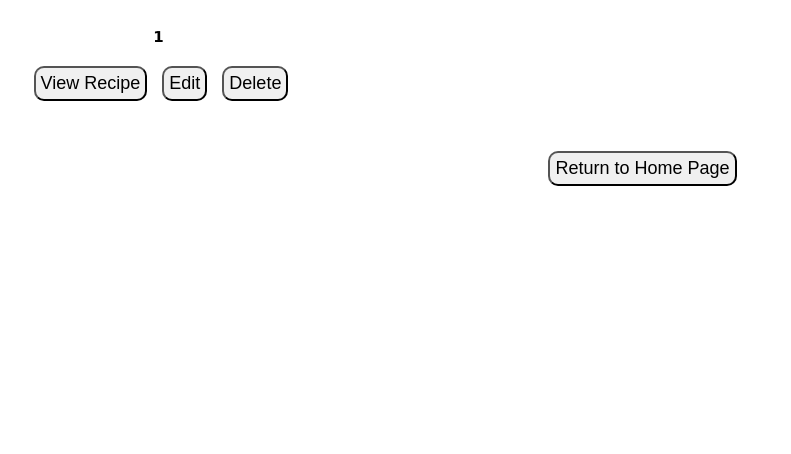
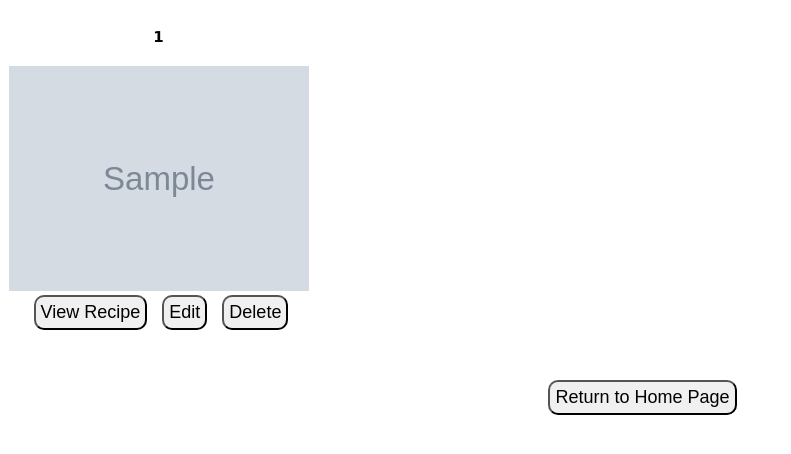
Before and after one commit to staticBytess/Recipe-APP, a Flask app: template flaskApp/templates/userdata.html in a window 1280 px wide. Shown: the top 454 px of the page, without its empty margins (0-791 px from the left). Run offline with Flask 3, Linux system fonts and the light colour scheme; the template is opened without the code that fills it: most values are stand-ins (such as "Sample title", 1, 10 or a date in 2020); grey boxes marked "Sample" are stand-in pictures.

Commit message:
Now displays an image with each recipe

```diff
--- a/flaskApp/templates/userdata.html
+++ b/flaskApp/templates/userdata.html
@@ -8,6 +8,7 @@
         {% for recipe in recipeList %}
             <div class="saved-recipe">
                 <h4>{{ recipe['_id'] }}</h4>
+                <img src="{{ recipe['data']['image'] }}" alt="No Image Available" width="300" >
                 <div class="saved-options">
                     <form action="/viewRecipe" method="GET">
                         <button type="submit">View Recipe</button>
```
